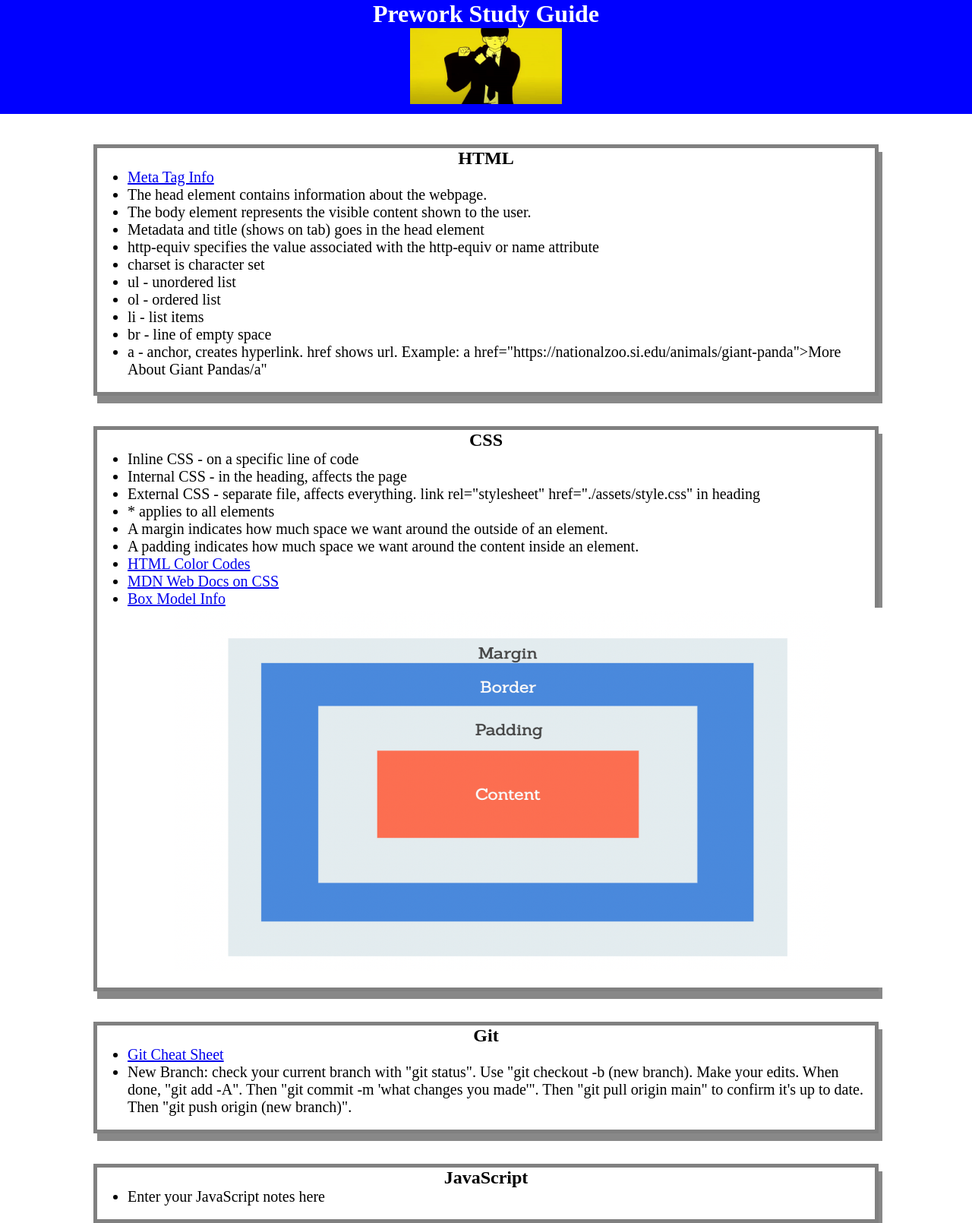
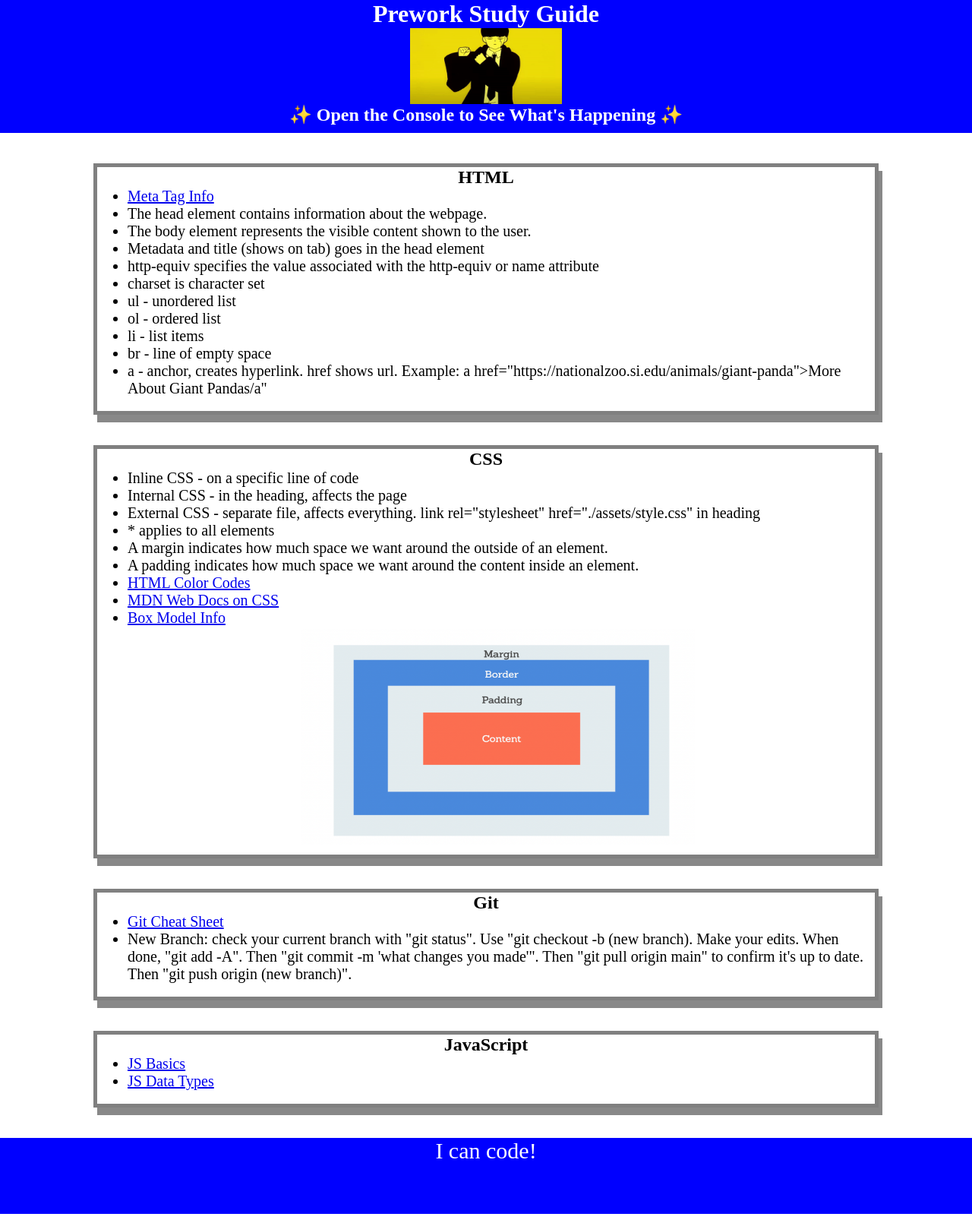
Before and after one commit to cfriedman2156/prework-study-guide, a plain HTML site: page index.html in a window 1280 px wide. Shown: the top 1610 px of the page at 76% size. Drawn offline with Linux system fonts and the light colour scheme.

Commit message:
added js

```diff
--- /dev/null
+++ b/assets/script.js
@@ -0,0 +1,19 @@
+const topics = ['HTML', 'CSS', 'Git', 'JavaScript'];
+
+for (let x = 0; x < topics.length; x++) {
+ console.log(topics[x]);
+}
+
+/*
+if (topic === 'HTML') {
+ console.log("Let's study HTML!");
+} else if (topic === 'CSS') {
+ console.log("Let's study CSS!");
+} else if (topic === 'Git') {
+ console.log("Let's study Git!");
+} else if (topic === 'JavaScript') {
+ console.log("Let's study JavaScript!");
+} else {
+ console.log('Please try again!');
+}
+*/
--- a/assets/style.css
+++ b/assets/style.css
@@ -2,10 +2,15 @@
     margin: 0;
     padding: 0;
 }
-header,
+header {
+    width: 100%;
+    height: 175px;
+    background-color: blue;
+    color: white;
+}
 footer {
     width: 100%;
-    height: 150px;
+    height: 100px;
     background-color: blue;
     color: white;
 }
@@ -36,8 +41,8 @@ p {
   }
   .image {
     display: block;
-    height: 500px;
-    width: 1000px;
+    height: 300px;
+    width: 600px;
     margin-left: auto;
     margin-right: auto;
   }
--- a/index.html
+++ b/index.html
@@ -11,6 +11,7 @@
     <header id="top">
       <h1>Prework Study Guide</h1>
       <img src="./assets/mashle-dance.gif" alt="Mashle opening dance" />
+      <h2>✨ Open the Console to See What's Happening ✨</h2>
     </header>
     <main>
       <section class="card" id="html-section">
@@ -61,7 +62,8 @@
       <section class="card" id="javascript-section">
         <h2>JavaScript</h2>
         <ul>
-          <li>Enter your JavaScript notes here</li>
+          <li><a href="https://developer.mozilla.org/en-US/docs/Learn/Getting_started_with_the_web/JavaScript_basics">JS Basics</a></li>
+          <li><a href="https://developer.mozilla.org/en-US/docs/Web/JavaScript/Data_structures">JS Data Types</a></li>
         </ul>
         <br>
       </section>
@@ -70,5 +72,6 @@
     <footer>
       <p>I can code!</p>
     </footer>
+    <script src="./assets/script.js"></script>
   </body>
 </html>
```
